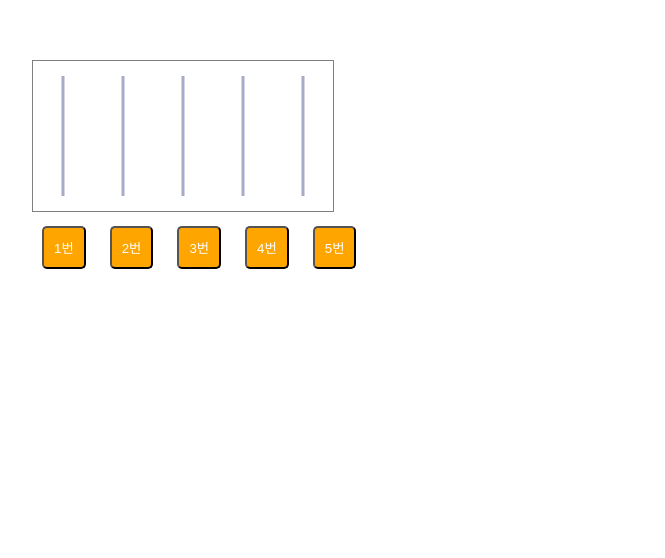
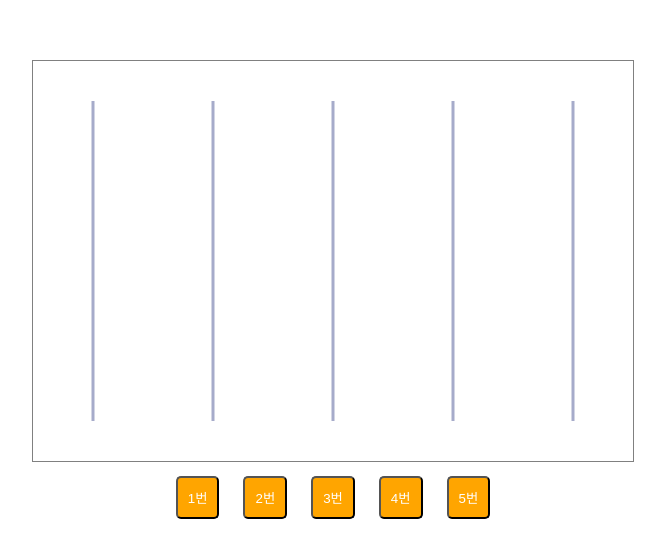
Before and after one commit to hyundai-sangho/ghostLegGame, a plain HTML site: page index.html in a window 1280 px wide. Shown: the part 180-738 px from the top of the page, without its empty margins (352-1017 px from the left). Drawn offline with Linux system fonts and the light colour scheme.

Commit message:
canvas 크기 속성 변경

```diff
--- a/index.html
+++ b/index.html
@@ -9,8 +9,8 @@
   </head>
   <body>
     <div id="container">
-      <canvas id="canvas"></canvas>
-      <div>
+      <canvas id="canvas" width="600" height="400"></canvas>
+      <div id="buttonsDiv">
         <button type="button" id="btn1">1번</button>
         <button type="button" id="btn2">2번</button>
         <button type="button" id="btn3">3번</button>
```
